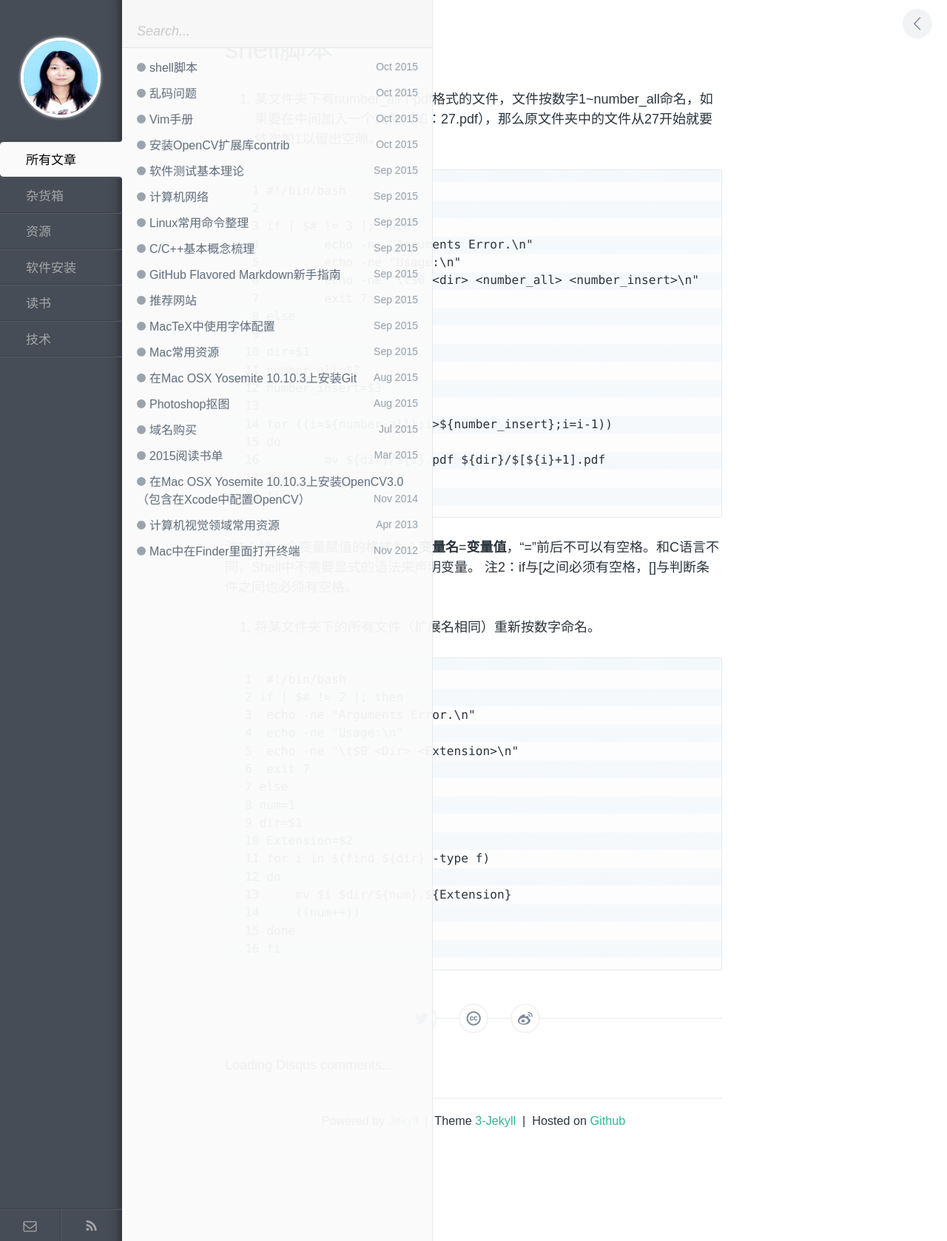
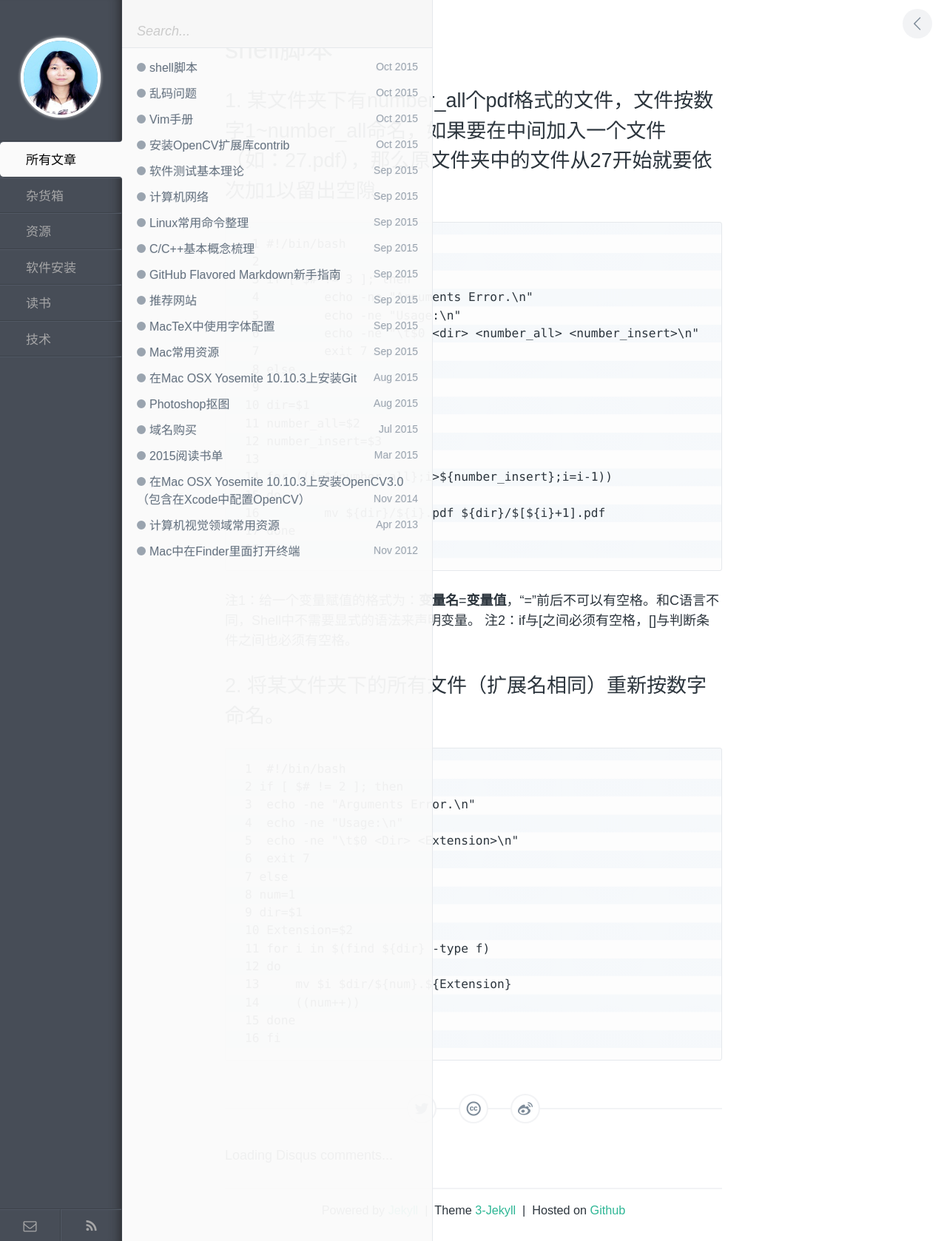
Before and after one commit to zhuyafei/zhuyafei.github.io, a Jekyll site: the page built from _posts/tech/2015-10-06-Shell-Scripts.md, in a window 1280 px wide. Shown: the whole page at 74% size. Built offline with Jekyll 4.4.1, drawn with Linux system fonts in a browser that asks for light colours; comment, search, counter and statistics services are not loaded.

Commit message:
Modify 2015-10-06-Shell-Scripts.md

````diff
--- a/_posts/tech/2015-10-06-Shell-Scripts.md
+++ b/_posts/tech/2015-10-06-Shell-Scripts.md
@@ -4,7 +4,7 @@ title: shell脚本
 category: 技术
 ---
 
-1. 某文件夹下有number_all个pdf格式的文件，文件按数字1~number_all命名，如果要在中间加入一个文件（如：27.pdf），那么原文件夹中的文件从27开始就要依次加1以留出空隙。
+## 1. 某文件夹下有number_all个pdf格式的文件，文件按数字1~number_all命名，如果要在中间加入一个文件（如：27.pdf），那么原文件夹中的文件从27开始就要依次加1以留出空隙。
 
 ```Bash
   1 #!/bin/bash
@@ -29,7 +29,7 @@ category: 技术
 注1：给一个变量赋值的格式为：**变量名**=**变量值**，“=”前后不可以有空格。和C语言不同，Shell中不需要显式的语法来声明变量。
 注2：if与[之间必须有空格，[]与判断条件之间也必须有空格。
 
-2. 将某文件夹下的所有文件（扩展名相同）重新按数字命名。
+## 2. 将某文件夹下的所有文件（扩展名相同）重新按数字命名。
 
 ```Bash
  1  #!/bin/bash
````
